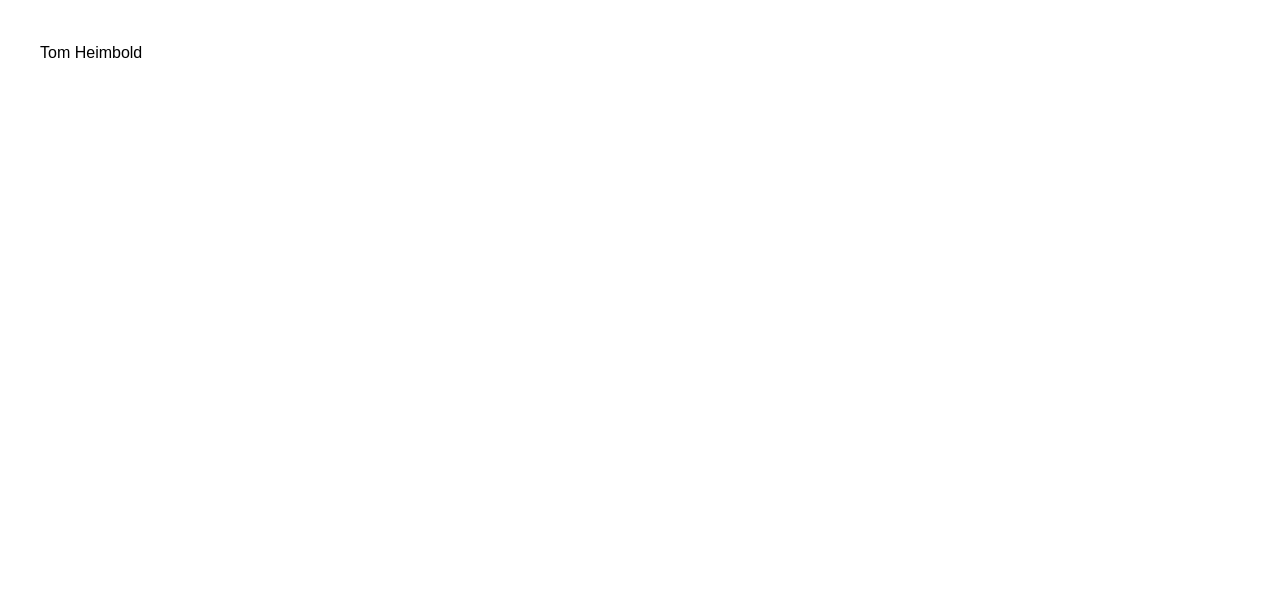
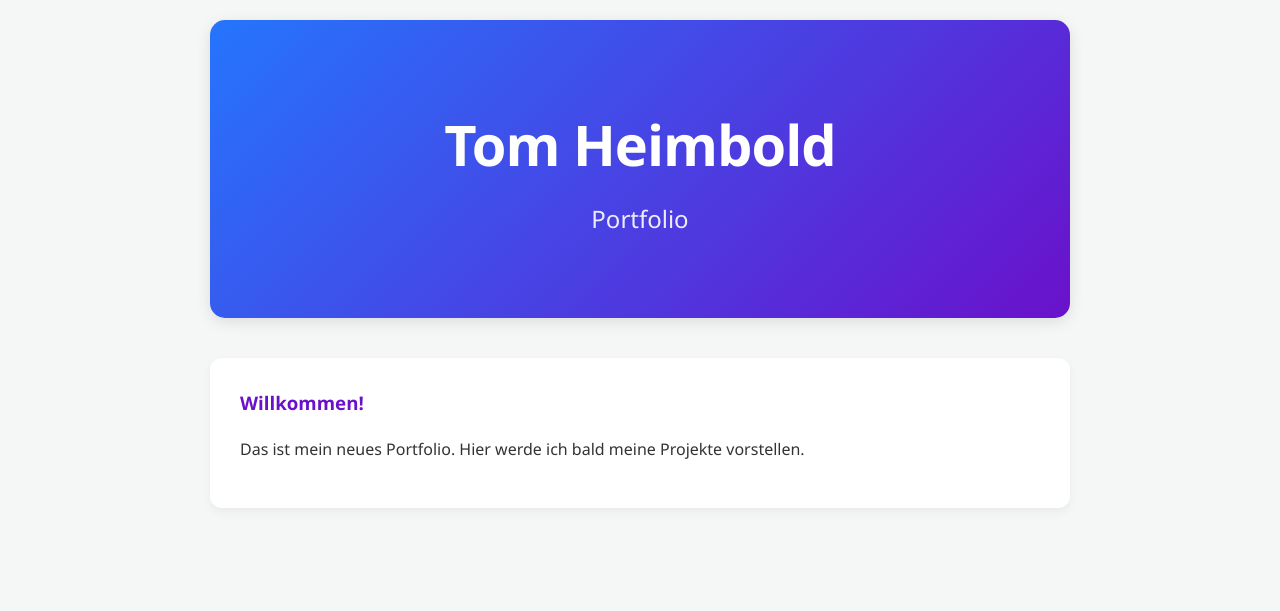
Before and after one commit to tomheimbold/Portfolio, a plain HTML site: page index.html in a window 1280 px wide. Drawn offline with Linux system fonts and the light colour scheme.

Commit message:
github pages function test

```diff
--- a/css/style.css
+++ b/css/style.css
@@ -1,32 +1,81 @@
-body{
-  font-family: Arial, sans-serif;
+:root {
+  --primary-color: #4a90e2;
+  --secondary-color: #6a11cb;
+  --bg-color: #f4f7f6;
+  --text-color: #333;
+  --header-text: #ffffff;
+}
+
+* {
+  box-sizing: border-box;
+}
+
+body {
+  font-family: 'Segoe UI', Tahoma, Geneva, Verdana, sans-serif;
   margin: 0;
-  padding: 40px;
-  border-radius: 5px;
-  background-color: #D6C6C3
-  color: #000000;
+  padding: 0;
+  background-color: var(--bg-color);
+  color: var(--text-color);
   line-height: 1.6;
-  }
-header{
-  text-align: center;
-  padding: 50px 30px;
-  background: linear-gradient(135deg, #667eea, #764ba2);
-  color: rgb(68, 63, 63)
-  border-radius: 20px;
-  margin-bottom: 20px;
-  }
-h1{
-  margin: 0;
-  font-size: 3rem;
-  }
-.container{
+}
+
+.container {
   max-width: 900px;
   margin: 0 auto;
+  padding: 20px;
+}
+
+header {
+  text-align: center;
+  padding: 80px 20px;
+  background: linear-gradient(135deg, #2575fc, #6a11cb);
+  color: var(--header-text);
+  border-radius: 15px;
+  box-shadow: 0 4px 15px rgba(0, 0, 0, 0.1);
+  margin-bottom: 40px;
+}
+
+header h1 {
+  margin: 0;
+  font-size: 3.5rem;
+  letter-spacing: -1px;
+}
+
+header h2 {
+  margin: 10px 0 0;
+  font-weight: 300;
+  opacity: 0.9;
+  font-size: 1.5rem;
+}
+
+main {
+  padding-bottom: 50px;
+}
+
+.card {
+  background: white;
+  padding: 30px;
+  border-radius: 12px;
+  box-shadow: 0 4px 10px rgba(0, 0, 0, 0.05);
+  margin-bottom: 30px;
+  transition: transform 0.2s ease, box-shadow 0.2s ease;
+}
+
+.card:hover {
+  transform: translateY(-5px);
+  box-shadow: 0 8px 20px rgba(0, 0, 0, 0.1);
+}
+
+.card h3 {
+  margin-top: 0;
+  color: var(--secondary-color);
+}
+
+@media (max-width: 600px) {
+  header h1 {
+    font-size: 2.5rem;
   }
-.card{
-  background: rgb(225, 225, 225);
-  padding: 30px;
-  border-radius: 10px;
-  box-shadow: 0 4px 15px rgba(0,0,0,0.1)
-  margin-bottom: 30px;
+  header {
+    padding: 50px 20px;
   }
+}
--- a/index.html
+++ b/index.html
@@ -1,7 +1,25 @@
 <!DOCTYPE html>
 <html lang="de">
-  <head>
-   <link rel="stylesheet" href="./css/style.css">
-  <meta charset="UTF-8">
-  <meta name="viewport" content="width=device-width, initial-scale=1.0"
-  <title>Tom Heimbold</title>
+<head>
+    <meta charset="UTF-8">
+    <meta name="viewport" content="width=device-width, initial-scale=1.0">
+    <title>Tom Heimbold | Portfolio</title>
+    <link rel="stylesheet" href="./css/style.css">
+</head>
+<body>
+    <div class="container">
+        <header>
+            <h1>Tom Heimbold</h1>
+            <h2>Portfolio</h2>
+        </header>
+
+        <main>
+            <!-- Hier kommt später dein Content rein -->
+            <section class="card">
+                <h3>Willkommen!</h3>
+                <p>Das ist mein neues Portfolio. Hier werde ich bald meine Projekte vorstellen.</p>
+            </section>
+        </main>
+    </div>
+</body>
+</html>
```
Also changed, not shown: 1 other file.
